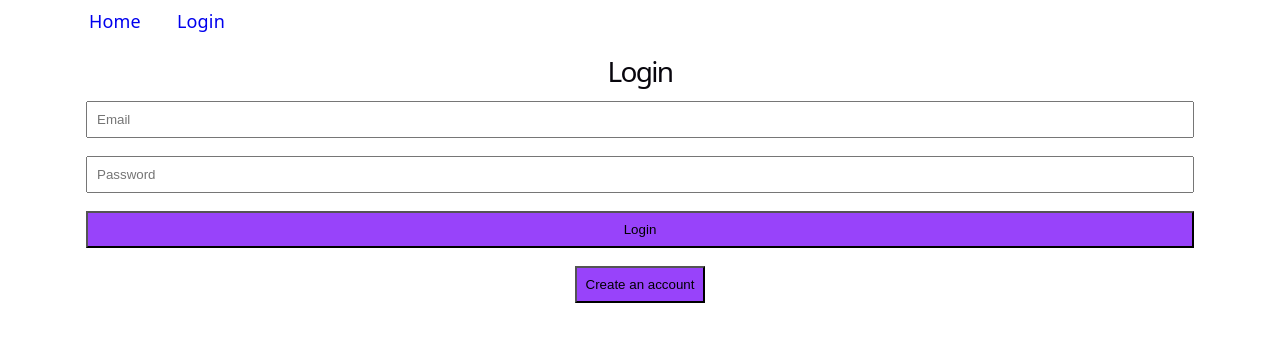
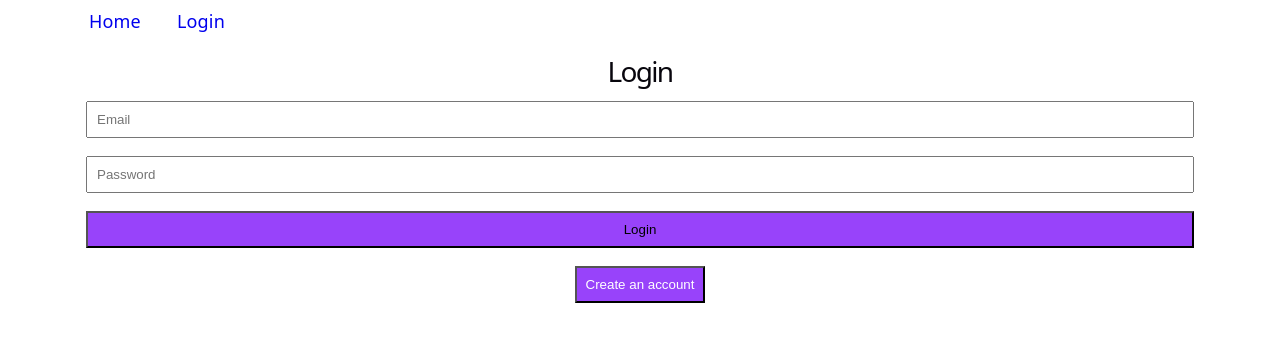
Before and after one commit to kellyjchin/simple-exercise-tracker, a React (Vite) app: page /login in a window 1280 px wide. Shown: the top 342 px of the page. Built offline with nearby package versions, Linux system fonts and the light colour scheme; no server answers.

Commit message:
white text styling tweaks

```diff
--- a/src/pages/Auth.tsx
+++ b/src/pages/Auth.tsx
@@ -72,7 +72,7 @@ function Auth() {
                 </button>
             </form>
 
-            <button className='p-2 mt-2 navy' onClick={() => setIsLogin(prev => !prev)}>
+            <button className='p-2 mt-2 navy text-white' onClick={() => setIsLogin(prev => !prev)}>
                 {isLogin ? 'Create an account' : 'Already have an account?'}
             </button>
             { errorMsg ? <p style={{ color: 'red' }}>{errorMsg}</p> : ''}
--- a/src/pages/Dashboard.tsx
+++ b/src/pages/Dashboard.tsx
@@ -100,7 +100,7 @@ export default function Dashboard() {
                     <button className='navy py-2' type="submit">Add Workout Log</button>
                 </form>
             </dialog>
-            <button className='my-3 navy p-2 d-flex' onClick={() => setOpenModal(true)}>Add a workout</button>
+            <button className='my-3 navy p-2 d-flex text-white' onClick={() => setOpenModal(true)}>Add a workout</button>
             {logs.map(log => (
                 <div className='log-entry pre-wrap p-2 mb-2 border-navy-ridged bg-white text-black rounded-2' key={log.id}>
                     {editingId === log.id ? (
@@ -138,8 +138,8 @@ export default function Dashboard() {
                             <h3 className='m-2 ms-2 text-left'>{log.date}</h3>
                             <p className='body m-2 text-left'>{log.notes}</p>
                             <div className='d-flex justify-content-end'>
-                                <button className='m-2 navy p-2' onClick={() => handleDelete(log.id)}>Delete</button>
-                                <button className='m-2 navy p-2' onClick={() =>  {
+                                <button className='m-2 navy p-2 text-white' onClick={() => handleDelete(log.id)}>Delete</button>
+                                <button className='m-2 navy p-2 text-white' onClick={() =>  {
                                     setEditingId(log.id)
                                     setEditForm({ date: log.date, notes: log.notes })
                                 }}>Edit</button>
```
